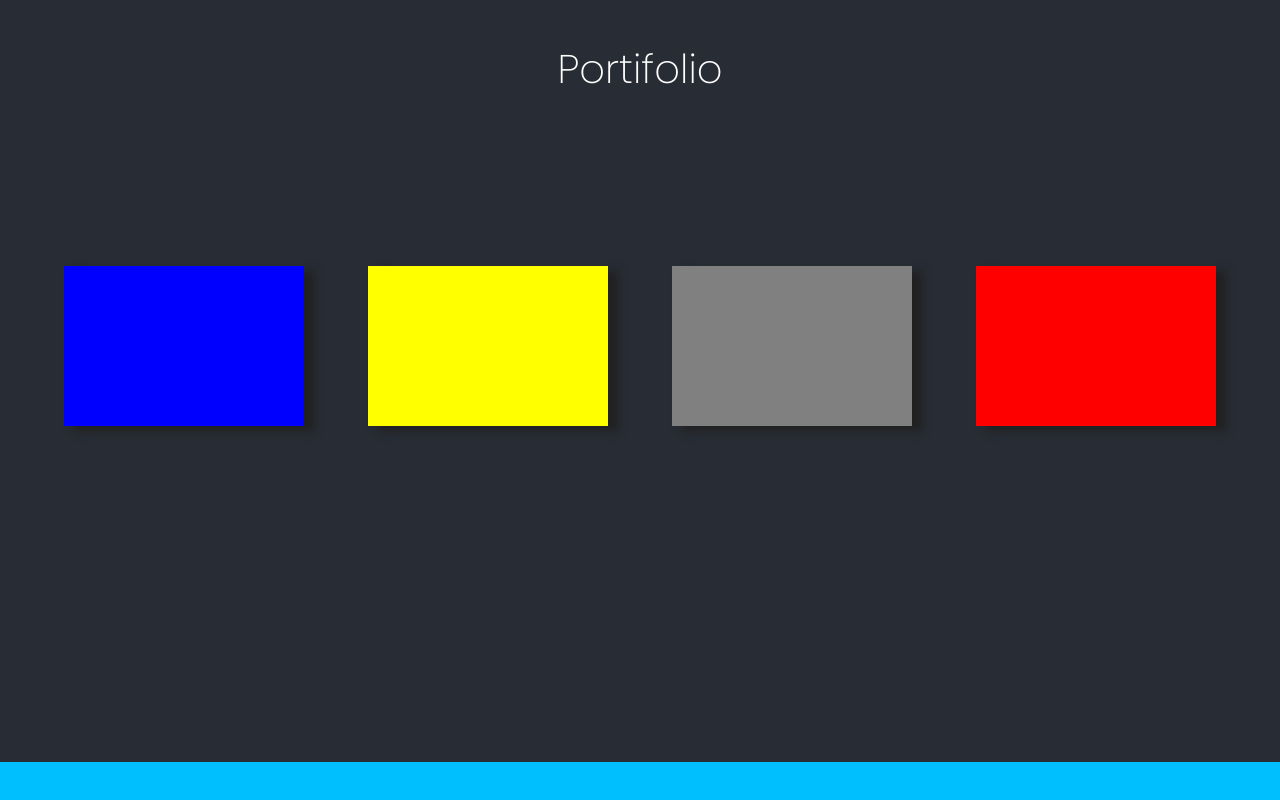
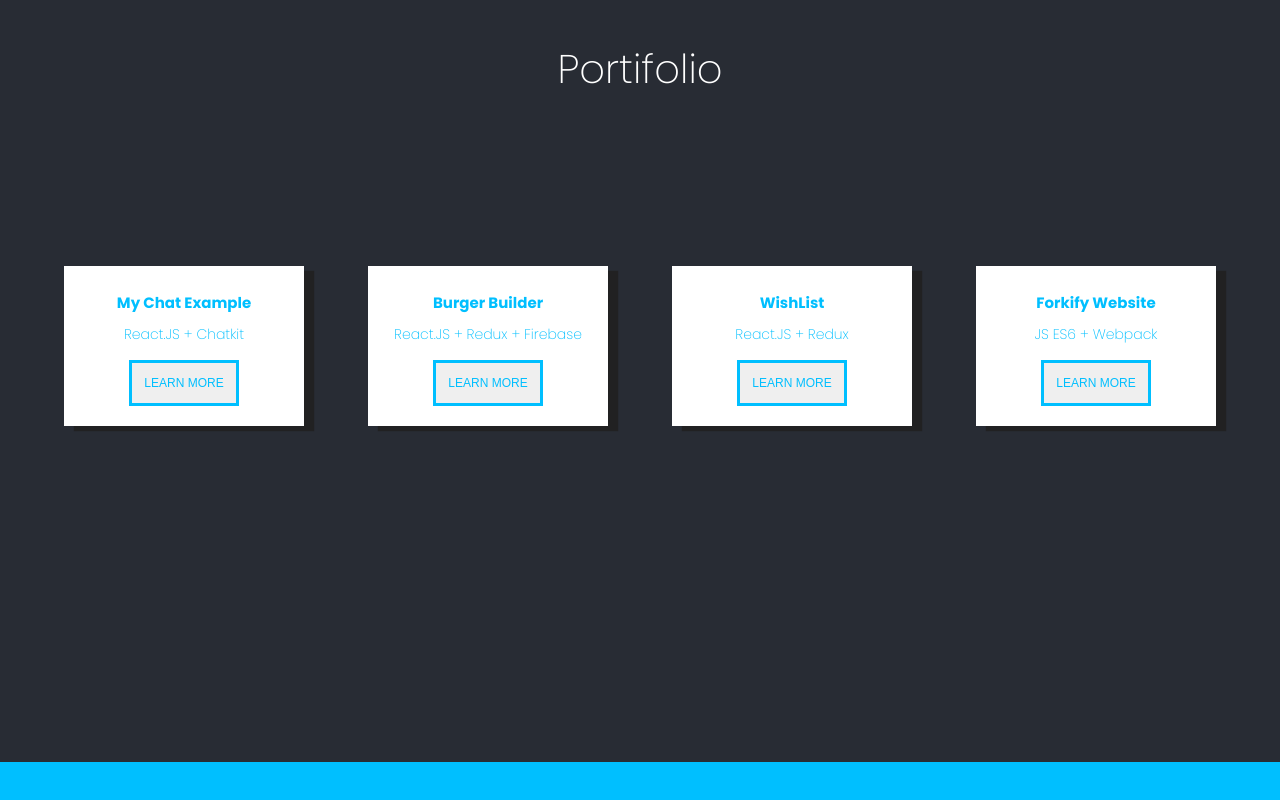
Before and after one commit to HenriqueFadoni/portifolio, a React (Create React App) app: page / in a window 1280 px wide. Shown: the part 1851-2651 px from the top of the page. Built offline with nearby package versions, Linux system fonts and the light colour scheme.

Commit message:
Grid Styling Items

```diff
--- a/src/components/PortifolioItem/PortifolioItem.js
+++ b/src/components/PortifolioItem/PortifolioItem.js
@@ -4,9 +4,11 @@ const PortifolioItem = props => {
     return (
         <>
             <div className={`grid-row-portifolio__1-of-4 item-${props.classN}`}>
-                <h2>{props.title}</h2>
-                <h3>{props.description}</h3>
-                <button className='btn-portifolio'>LEARN MORE</button>
+                <div className='portifolio__info'>
+                    <h2>{props.title}</h2>
+                    <h3>{props.description}</h3>
+                    <button className='btn-portifolio'>LEARN MORE</button>
+                </div>
             </div>
         </>
     );
--- a/src/containers/Portifolio/Portifolio.js
+++ b/src/containers/Portifolio/Portifolio.js
@@ -1,6 +1,7 @@
 import React, { Component } from 'react';
 
 import PortifolioItem from '../../components/PortifolioItem/PortifolioItem';
+import myChatExample from '../../styles/assets/images/mychatexample.png';
 
 class Portifolio extends Component {
     state = {
@@ -8,22 +9,26 @@ class Portifolio extends Component {
             {
                 name: 'My Chat Example',
                 class: 'mychatexample',
-                description: 'React.JS + Chatkit'
+                description: 'React.JS + Chatkit',
+                image: myChatExample
             },
             {
                 name: 'Burger Builder',
                 class: 'burgerbuilder',
-                description: 'React.JS + Redux + Firebase'
+                description: 'React.JS + Redux + Firebase',
+                image: ''
             },
             {
                 name: 'WishList',
                 class: 'wishlist',
-                description: 'React.JS + Redux'
+                description: 'React.JS + Redux',
+                image: ''
             },
             {
                 name: 'Forkify Website',
                 class: 'forkifywebsite',
-                description: 'JS ES6 + Webpack'
+                description: 'JS ES6 + Webpack',
+                image: ''
             }
         ]
     }
@@ -36,7 +41,8 @@ class Portifolio extends Component {
                     key={index}
                     classN={items.class}
                     title={items.name}
-                    description={items.description}/>
+                    description={items.description}
+                    url={items.image}/>
             );
         });
 
--- a/src/styles/pages/_portifolio.scss
+++ b/src/styles/pages/_portifolio.scss
@@ -19,27 +19,19 @@
         top: 240vh;
     }
 
-
-}
-
-.item {
-    &-mychatexample { background-color: blue; }
-
-    &-burgerbuilder { background-color: yellow; }
-
-    &-wishlist { background-color: grey; }
-
-    &-forkifywebsite { background-color: red; }
 }
 
 [class*="item"] {
     color: $color-secondary;
-    box-shadow: 10px 5px 8px $color-primary-dark;
+    box-shadow: 10px 5px 1px $color-primary-dark;
+    transition: .3s;
     overflow: hidden;
     text-align: center;
     padding: 25px;
 
     .btn-portifolio {
+        &,
+        &:visited {
             color: $color-secondary;
             font-size: 1.2rem;
             padding: 1vw;
@@ -48,23 +40,22 @@
             display: inline-block;
         }
 
-    & {
-        &,
-        .btn-portifolio,
-        h2,
-        h3 {
-            transition: .5s;
+        &:hover {
+            background-color: $color-secondary;
+            color: $color-white;
         }
 
-        .btn-portifolio {
-            opacity: 0;
+        &:active {
+            border: none;
         }
-        h2 {
-            opacity: 0;
-            margin-bottom: 10px;
     }
+
+    & {
+        background-color: white;
+
+        h2 { margin-bottom: 10px; }
+
         h3 {
-            opacity: 0;
             margin-bottom: 15px;
             font-size: 1.4rem;
             font-weight: 200;
@@ -72,11 +63,7 @@
     }
 
     &:hover {
-        background-color: white;
-
-        .btn-portifolio { opacity: 1; }
-
-        h2 { opacity: 1; }
-        h3 { opacity: 1; }
+        box-shadow: none;
+        transform: scale(1.1);
     }
 }
```
Also changed, not shown: src/styles/assets/images/mychatexample.png (added). Lines whose indentation alone changed are shown as unchanged.
